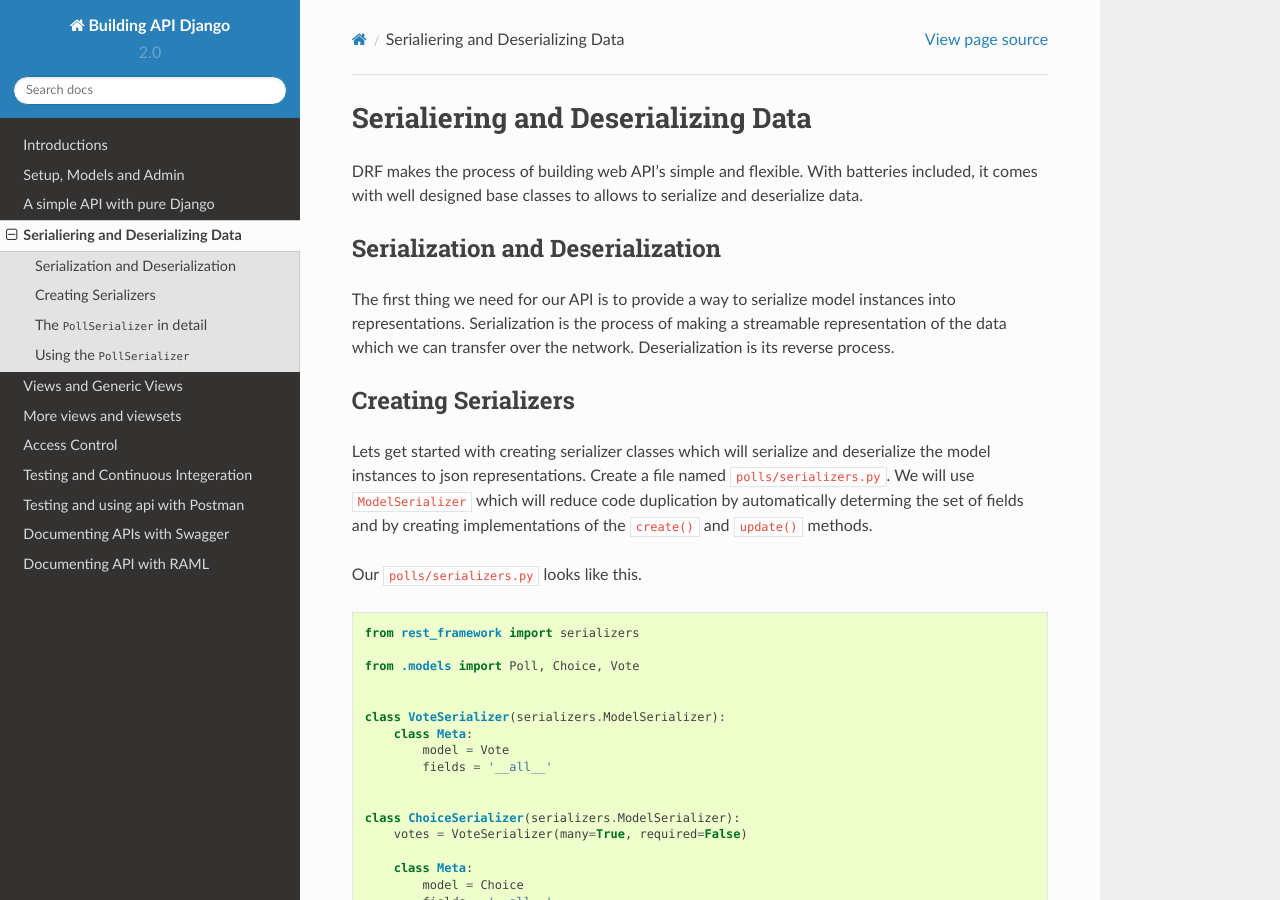
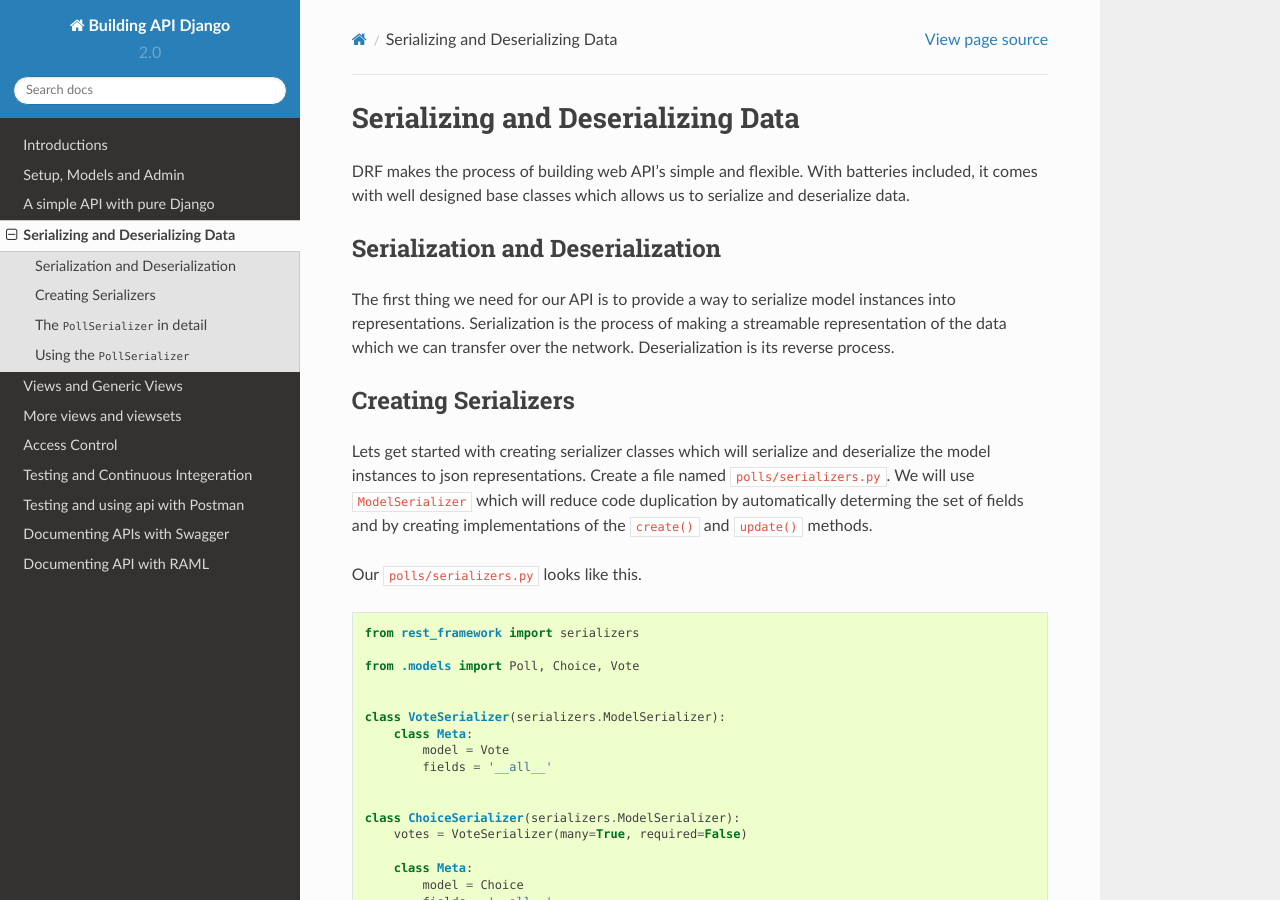
Before and after one commit to agiliq/building-api-django, a Sphinx documentation site: the page built from docs/serailizers.rst, in a window 1280 px wide and 900 px high. Built offline with Sphinx 7.4.7 and the Read the Docs theme 2.0.0, drawn with Linux system fonts in a browser that asks for light colours.

Commit message:
Update serailizers.rst

```diff
--- a/docs/serailizers.rst
+++ b/docs/serailizers.rst
@@ -1,8 +1,8 @@
-Serialiering and Deserializing Data
+Serializing and Deserializing Data
 ========================================
 
 DRF makes the process of building web API's simple and flexible. With batteries included,
-it comes with well designed base classes to allows to serialize and deserialize data.
+it comes with well designed base classes which allows us to serialize and deserialize data.
 
 
 Serialization and Deserialization
```
